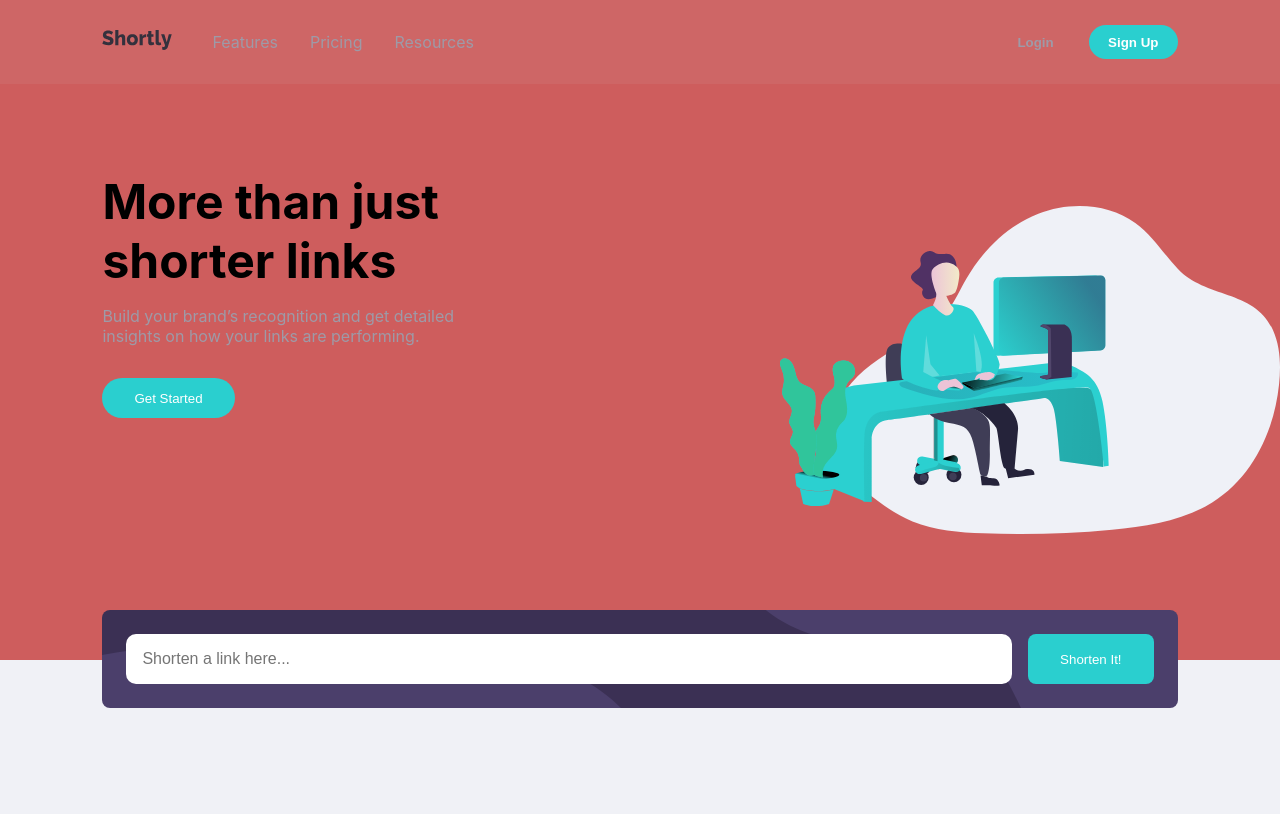
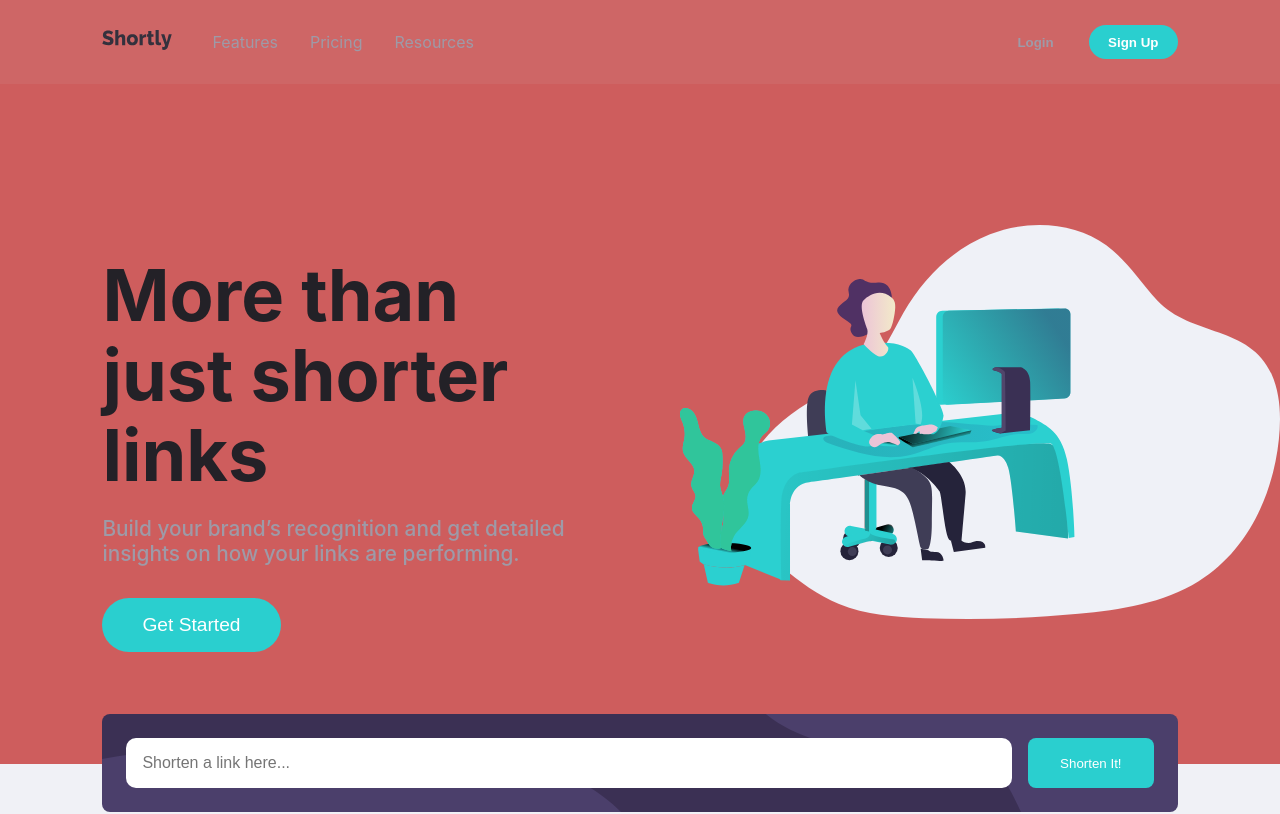
Before and after one commit to Gemcreation/shorteningweb, a React (Create React App) app: page / in a window 1280 px wide. Shown: the top 814 px of the page. Built offline with nearby package versions, Linux system fonts and the light colour scheme.

Commit message:
hero agian

```diff
--- a/src/App.scss
+++ b/src/App.scss
@@ -68,29 +68,34 @@
 //herosection style
 .hero {
   display: flex;
-  justify-content: space-between;
+  // justify-content: space-between;
   align-items: center;
   align-content: center;
-  // padding: 5rem 8%;
   background: #ce5d5d;
+  height: 85vh;
 
   .hero-content {
-    max-width: 30%;
-    padding: 3rem 8%;
-    height: 60vh;
+    max-width: 50%;
+    padding: 0rem 8%;
+
     h1 {
-      font-size: 3rem;
+      font-size: 4.5rem;
       font-weight: 700;
       margin-bottom: 1rem;
+      color: hsl(260, 8%, 14%);
+      line-height: 5rem;
     }
     p {
       color: hsl(257, 7%, 63%);
       margin-bottom: 2rem;
+      font-size: 1.3rem;
+      font-weight: 500;
     }
     button {
       background: hsl(180, 66%, 49%);
       color: #fff;
-      padding: 0.8rem 2rem;
+      font-size: 1.2rem;
+      padding: 1rem 2.5rem;
       border: none;
       border-radius: 30px;
       cursor: pointer;
@@ -103,7 +108,8 @@
   }
 
   .hero-image img {
-    width: 500px;
+    width: 600px;
+    padding: 3rem 0%;
   }
 }//end of hero styling
 
--- a/src/component/HeroSection.jsx
+++ b/src/component/HeroSection.jsx
@@ -16,6 +16,7 @@ const HeroSection = () => {
           <div className="hero-image">
             <img src={heroImg} alt="Working Illustration" />
           </div>
+          {/* I dont later make use of this hero image because it's not working well for what i need to fo. So instead i use it as a backgroung image on and it works fine for me */}
         </section>
     );
 }
```
